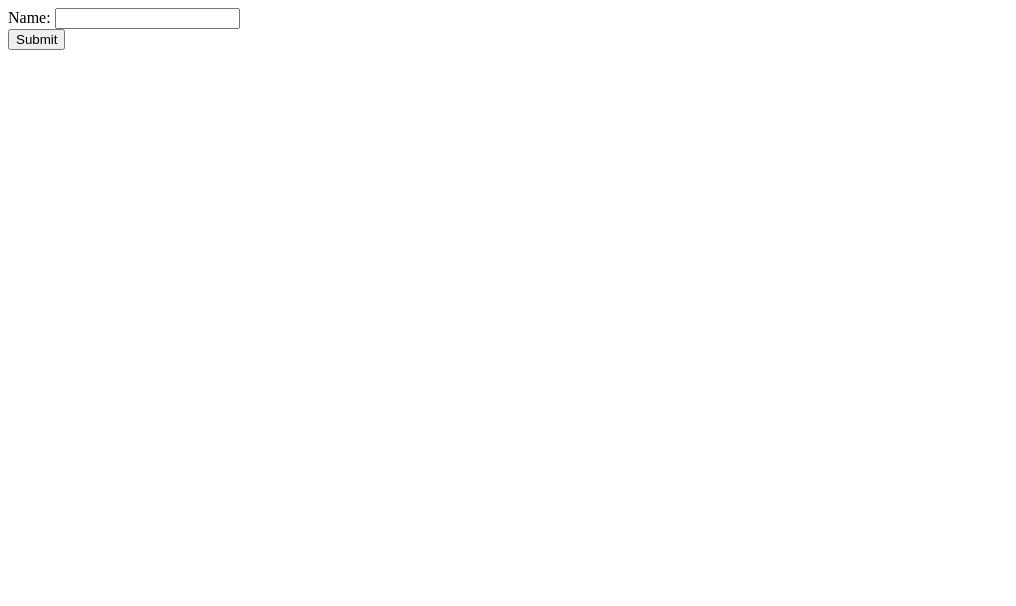
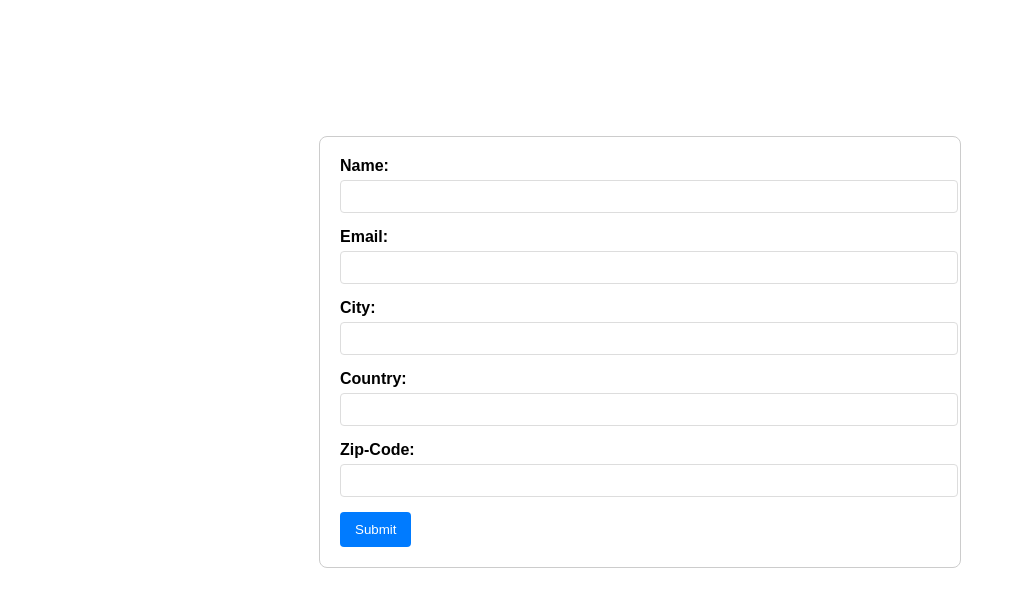
Before and after one commit to akshaypugal/React_W_Type, a React (Vite) app: page / in a window 1280 px wide. Shown: the top 606 px of the page, without its empty margins (0-1016 px from the left). Built offline with nearby package versions, Linux system fonts and the light colour scheme.

Commit message:
form-hook and Advance-Form-hook

```diff
--- /dev/null
+++ b/src/AdvanceForm.tsx
@@ -0,0 +1,58 @@
+import { SubmitHandler, useForm } from 'react-hook-form'
+import './style.css'
+
+type Formdata = {
+    name : string ,
+    email : string,
+    city : string ,
+    country : string ,
+    zipcode : number
+}
+const AdvanceForm = () => {
+   const{register , handleSubmit , formState:{errors}} = useForm<Formdata>()
+   const onsubmit:SubmitHandler<Formdata> = (data) =>{
+     console.log(data)
+   }
+  return (
+     <form className='form-container' onSubmit={handleSubmit(onsubmit)}>
+         <div>
+            <label htmlFor='name'>Name:</label>
+            <input
+            type='text'
+            {...register('name' ,{required : "Name is required"})}/>
+            {errors.name && <p>{errors.name.message}</p>}
+         </div>
+         <div>
+            <label htmlFor='email'>Email:</label>
+            <input
+            type='email'
+            {...register('email' ,{required : "Email is required" , pattern:{value : /^[^\s@]+@[^\s@]+\.[^\s@]+$/ , message:"Please enter Proper Email address"}})}/>
+            {errors.email && <p>{errors.email.message}</p>}
+         </div>
+         <div>
+            <label htmlFor='city'>City:</label>
+            <input
+            type='text'
+            {...register('city' ,{required : "City name is required" })}/>
+            {errors.city && <p>{errors.city.message}</p>}
+         </div>
+         <div>
+            <label htmlFor='Country'>Country:</label>
+            <input
+            type='text'
+            {...register('country' ,{required : "Country is required"})}/>
+            {errors.country && <p>{errors.country.message}</p>}
+         </div>
+         <div>
+            <label htmlFor='Zip-Code'>Zip-Code:</label>
+            <input
+            type='number'
+            {...register('zipcode' ,{required : "Code is required"})}/>
+            {errors.zipcode && <p>{errors.zipcode.message}</p>}
+         </div>
+         <button type='submit'>Submit</button>
+     </form>
+  )
+}
+
+export default AdvanceForm
--- a/src/App.tsx
+++ b/src/App.tsx
@@ -1,10 +1,11 @@
-import Form from "./Form"
+import AdvanceForm from "./AdvanceForm"
+
 
 
 const App = () => {
   return (
     <div>
-      <Form/>
+      <AdvanceForm/>
     </div>
   )
 }
--- a/src/Form.tsx
+++ b/src/Form.tsx
@@ -1,32 +1,35 @@
-import { SubmitHandler, useForm } from "react-hook-form";
-
-type FormType = {
-  name: string;
-  email: string;
-  password: string;
-};
+import { SubmitHandler, useForm } from "react-hook-form"
+type formType = {
+  name : string ,
+  password : string ,
+  email : string
+}
 
 const Form = () => {
-  const { register, handleSubmit, formState: { errors, isSubmitting } } = useForm<FormType>();
-
-  const onSubmit: SubmitHandler<FormType> = (data) => {
-    console.log(data);
-  };
-
+  const {register , handleSubmit , formState:{errors , isSubmitting}}  = useForm<formType>()
+  const onsubmit:SubmitHandler<formType> = (data) =>{
+     console.log(data)
+  }
   return (
-    <form onSubmit={handleSubmit(onSubmit)}>
     <div>
-        <label htmlFor="name">Name: </label>
+       <form onSubmit={handleSubmit(onsubmit)}>
+          <label htmlFor="name">Name : </label>
           <input
            type="text"
-          id="name"
-          {...register("name", { required: "Name is required" })}
+            {...register('name', {required : 'Name is required '})}
             />
-        {errors.name && <span style={{ color: 'red' }}>{errors.name.message}</span>}
+            {errors && <span style={{color : "red"}}>{errors.name?.message}</span>}
+            <br/>
+          <label htmlFor="email">Email : </label>
+          <input type="email" {...register('email' , {required : true , pattern : {value : /^[^\s@]+@[^\s@]+\.[^\s@]+$/, message : 'Follow the pattern'}})}/>
+           <br/>
+          <label htmlFor="password">Password</label>
+          <input type="password" {...register('password',  {required : "alteat 8 character required"  , minLength:8})} />
+          {errors.email && <span style={{color : 'red'}}>{errors.email.message}</span>}
+          <button type="submit" disabled={isSubmitting}>{isSubmitting ? "loading" : 'submit'}</button>
+       </form>
     </div>
-      <button type="submit" disabled={isSubmitting}>Submit</button>
-    </form>
-  );
-};
+  )
+}
 
-export default Form;
+export default Form
--- /dev/null
+++ b/src/style.css
@@ -0,0 +1,48 @@
+body {
+    padding-top: 10%;
+    font-family: sans-serif;
+  }
+
+  .form-container {
+    max-width: 600px;
+    margin: 0 auto;
+    padding: 20px;
+    border: 1px solid #ccc;
+    border-radius: 8px;
+  }
+
+  form div {
+    margin-bottom: 15px;
+  }
+
+  label {
+    display: block;
+    margin-bottom: 5px;
+    font-weight: bold;
+  }
+
+  input,
+  textarea {
+    width: 100%;
+    padding: 8px;
+    border: 1px solid #ddd;
+    border-radius: 4px;
+  }
+
+  button {
+    padding: 10px 15px;
+    background-color: #007bff;
+    color: white;
+    border: none;
+    border-radius: 4px;
+    cursor: pointer;
+  }
+
+  button:hover {
+    background-color: #0056b3;
+  }
+
+  p {
+    color: red;
+    margin: 5px 0;
+  }
```
Lines whose indentation alone changed are shown as unchanged.
